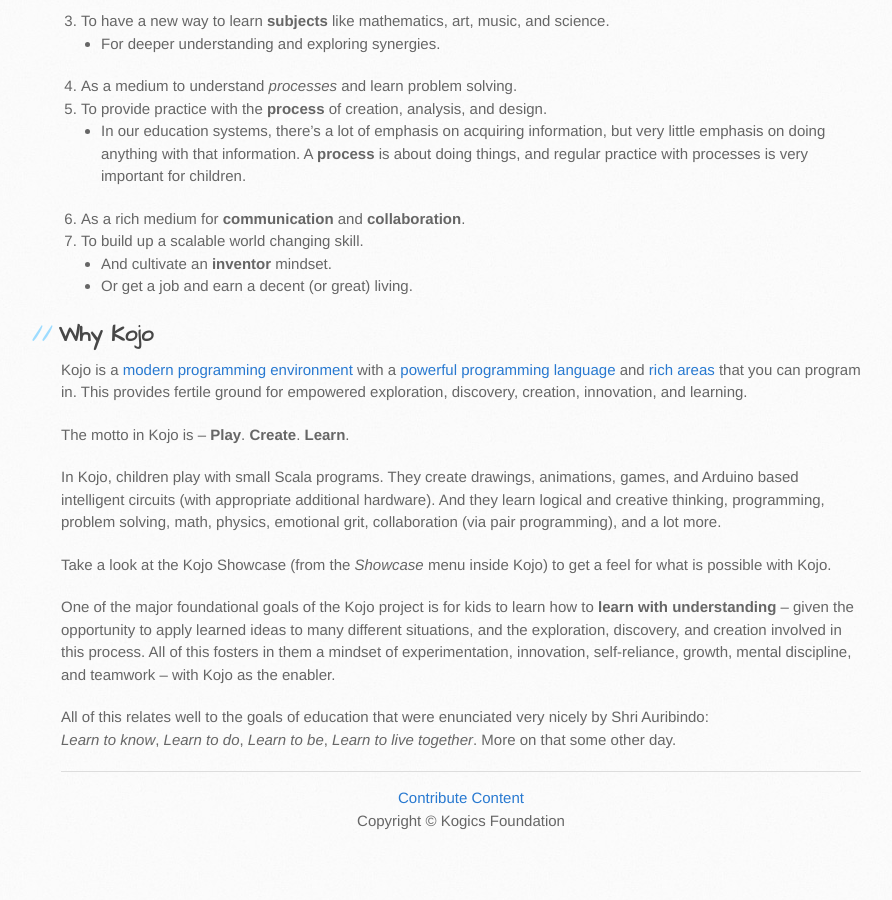
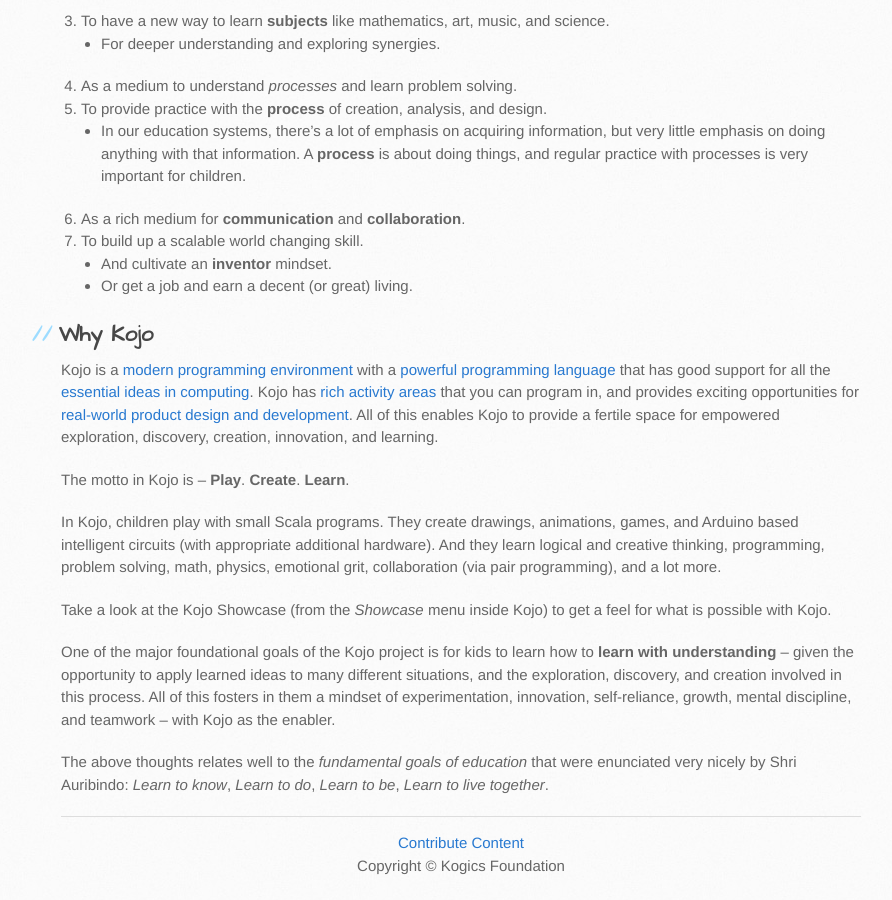
Before and after one commit to kojodoc/kojodoc.github.io, a Jekyll site: the page built from concepts/why-program-kojo.md, in a window 1280 px wide and 900 px high, scrolled down 735 px. Shown: the whole window, without its empty margins (109-1001 px from the left). Built offline with Jekyll 4.4.1, drawn with Linux system fonts in a browser that asks for light colours; our own code applies the rules of GitHub Pages for plain Markdown files; the repository's description, which GitHub fills in, is left out; before the commit the page ends 1590 px from its top, so only the background shows below that.

Commit message:
Refinements to the 'why Kojo' section.

```diff
--- a/concepts/why-program-kojo.md
+++ b/concepts/why-program-kojo.md
@@ -34,7 +34,7 @@ To make this idea more concrete, here are some examples related to computation,
 
 
 ## Why Kojo
-Kojo is a [modern programming environment](../reference/kojo-modern-env.html) with a [powerful programming language](http://scala-lang.org) and [rich areas](../index.html) that you can program in. This provides fertile ground for empowered exploration, discovery, creation, innovation, and learning.
+Kojo is a [modern programming environment](../reference/kojo-env-strengths.html) with a [powerful programming language](http://scala-lang.org) that has good support for all the [essential ideas in computing](../reference/kojo-env-strengths.html#a-powerful-language). Kojo has [rich activity areas](../index.html) that you can program in, and provides exciting opportunities for [real-world product design and development](../reference/kojo-env-strengths.html#product-development-opportunities). All of this enables Kojo to provide a fertile space for empowered exploration, discovery, creation, innovation, and learning.
 
 The motto in Kojo is – **Play**. **Create**. **Learn**.
 
@@ -44,6 +44,5 @@ Take a look at the Kojo Showcase (from the *Showcase* menu inside Kojo) to get a
 
 One of the major foundational goals of the Kojo project is for kids to learn how to **learn with understanding** – given the opportunity to apply learned ideas to many different situations, and the exploration, discovery, and creation involved in this process. All of this fosters in them a mindset of experimentation, innovation, self-reliance, growth, mental discipline, and teamwork – with Kojo as the enabler.
 
-
-All of this relates well to the goals of education that were enunciated very nicely by Shri Auribindo:
-*Learn to know*, *Learn to do*, *Learn to be*, *Learn to live together*. More on that some other day.
+The above thoughts relates well to the *fundamental goals of education* that were enunciated very nicely by Shri Auribindo:
+*Learn to know*, *Learn to do*, *Learn to be*, *Learn to live together*.
```
Also changed, not shown: reference/kojo-env-strengths.md (added, +24 -0 lines), reference/kojo-modern-env.md (deleted, +0 -11 lines), reference/genpact.png (added).
